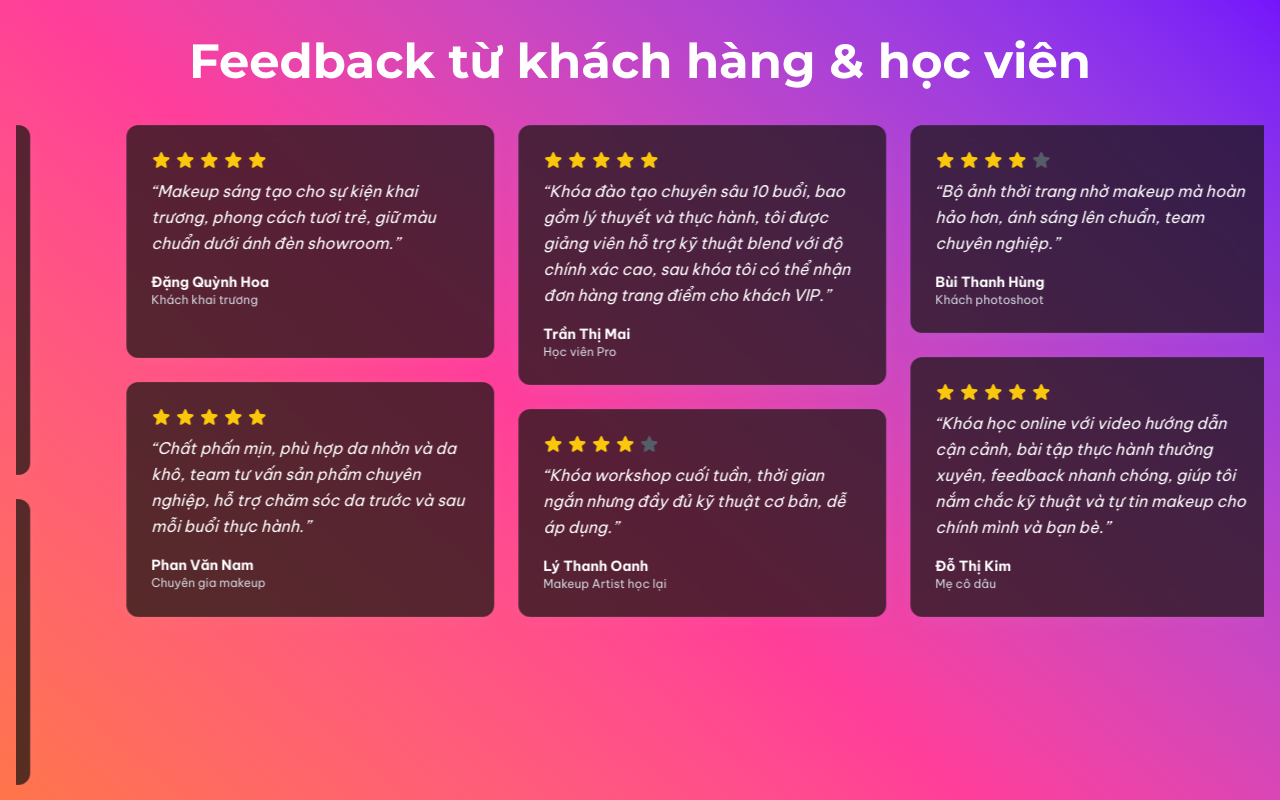
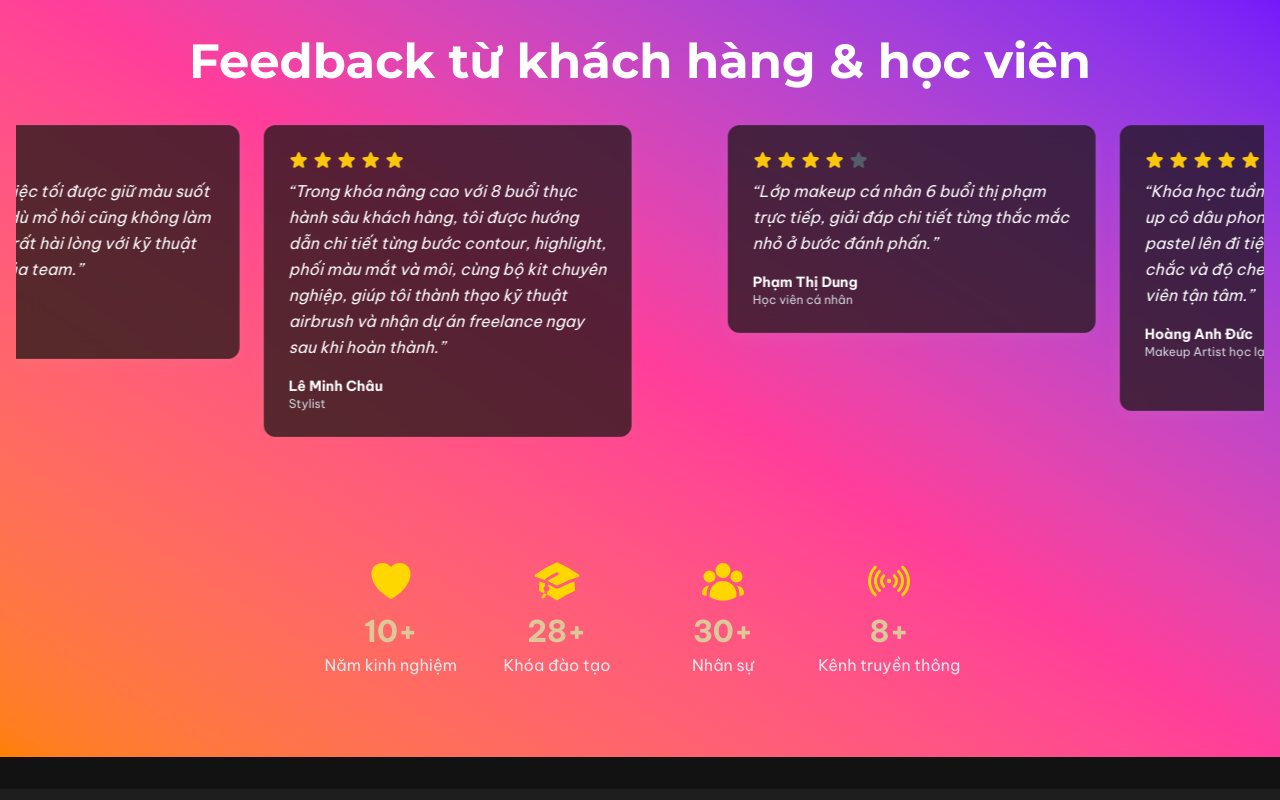
Before and after one commit to rukit24/makeup-learning-platform, a Next.js app: page / in a window 1280 px wide. Shown: the part 2340-3140 px from the top of the page. Built offline with nearby package versions, Linux system fonts and the light colour scheme.

Commit message:
update Testimonials

```diff
--- a/src/components/Testimonials.js
+++ b/src/components/Testimonials.js
@@ -159,8 +159,7 @@ const spanClass = (txt) => {
 };
 
 export default function Testimonials() {
-  const isMobile = typeof window !== "undefined" && window.innerWidth < 768;
-  const size = typeof window !== "undefined" && window.innerWidth < 768 ? 3 : 6;
+  const size = 3;
   const slides = [...Array(Math.ceil(reviews.length / size))].map((_, i) =>
     reviews.slice(i * size, (i + 1) * size)
   );
@@ -180,7 +179,7 @@ export default function Testimonials() {
         >
           {slides.map((chunk, idx) => (
             <SwiperSlide key={idx}>
-              <div className="grid grid-auto-rows-[10px] grid-auto-flow-dense grid-cols-1 gap-6 sm:grid-cols-2 md:grid-cols-3 max-w-6xl mx-auto">
+              <div className="grid grid-auto-rows-[10px] grid-auto-flow-dense grid-cols-1 sm:grid-cols-2 md:grid-cols-3 gap-6 max-w-6xl mx-auto">
                 {chunk.map((r, i) => (
                   <motion.div
                     key={i}
@@ -216,15 +215,17 @@ export default function Testimonials() {
         whileInView={{ opacity: 1, y: 0 }}
         viewport={{ once: true }}
         transition={{ duration: 0.6 }}
-        className="mt-12 md:mt-16 flex flex-col sm:flex-row flex-wrap justify-center gap-6 max-w-5xl mx-auto"
+        className="mt-12 md:mt-16 grid grid-cols-4 gap-4 sm:gap-6 max-w-6xl mx-auto"
       >
         {kpis.map(({ icon: Icon, value, label }, i) => (
-          <div key={i} className="text-center flex-1 min-w-[120px]">
-            <Icon className="w-10 h-10 mx-auto text-[var(--color-accent)] mb-2" />
-            <p className="text-2xl sm:text-3xl font-bold text-champagne">
+          <div key={i} className="flex flex-col items-center">
+            <Icon className="w-7 h-7 sm:w-10 sm:h-10 md:w-12 md:h-12 text-[var(--color-accent)] mb-2" />
+            <p className="text-lg sm:text-xl md:text-2xl lg:text-3xl font-bold text-champagne">
               {value}
             </p>
-            <p className="text-sm sm:text-base text-gray-200 mt-1">{label}</p>
+            <p className="text-xs sm:text-sm md:text-base text-gray-200 text-center mt-1">
+              {label}
+            </p>
           </div>
         ))}
       </motion.div>
```
